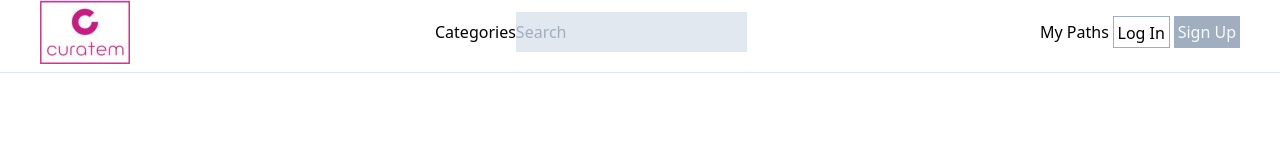
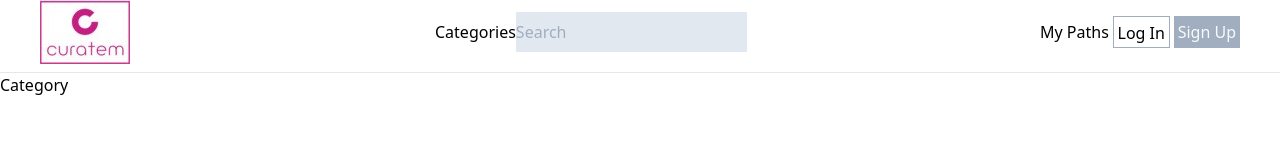
Before and after one commit to kevten22/Curatem, a React (Create React App) app in the folder FrontEnd/app/: page /category in a window 1280 px wide. Shown: the top 163 px of the page. Built offline with nearby package versions, Linux system fonts and the light colour scheme.

Commit message:
Create files and boilerplate for Category and Path pages and their respective React Router additions

```diff
--- a/FrontEnd/app/src/App.js
+++ b/FrontEnd/app/src/App.js
@@ -2,15 +2,19 @@ import React from 'react';
 import { Route } from 'react-router-dom';
 import NavBar from './components/navbar';
 import Home from './pages/Home';
+import Category from './pages/Category'
 import Categories from './pages/Categories';
-import MyPaths from './pages/MyPaths'
+import Path from './pages/Path';
+import MyPaths from './pages/MyPaths';
 
 function App() {
   return (
     <div className="App">
       <NavBar/>
       <Route exact path="/" component={Home} />
+      <Route path="/category" component={Category} />
       <Route path="/categories" component={Categories} />
+      <Route path="/path" component={Path} />
       <Route path="/mypaths" component={MyPaths} />
     </div>
   );
--- /dev/null
+++ b/FrontEnd/app/src/pages/Category.js
@@ -0,0 +1,7 @@
+import React from "react"
+
+const Category = () => {
+    return (<div>Category</div>)
+}
+
+export default Category
--- /dev/null
+++ b/FrontEnd/app/src/pages/Path.js
@@ -0,0 +1,7 @@
+import React from "react"
+
+const Path = () => {
+    return (<div>Path</div>)
+}
+
+export default Path
```
